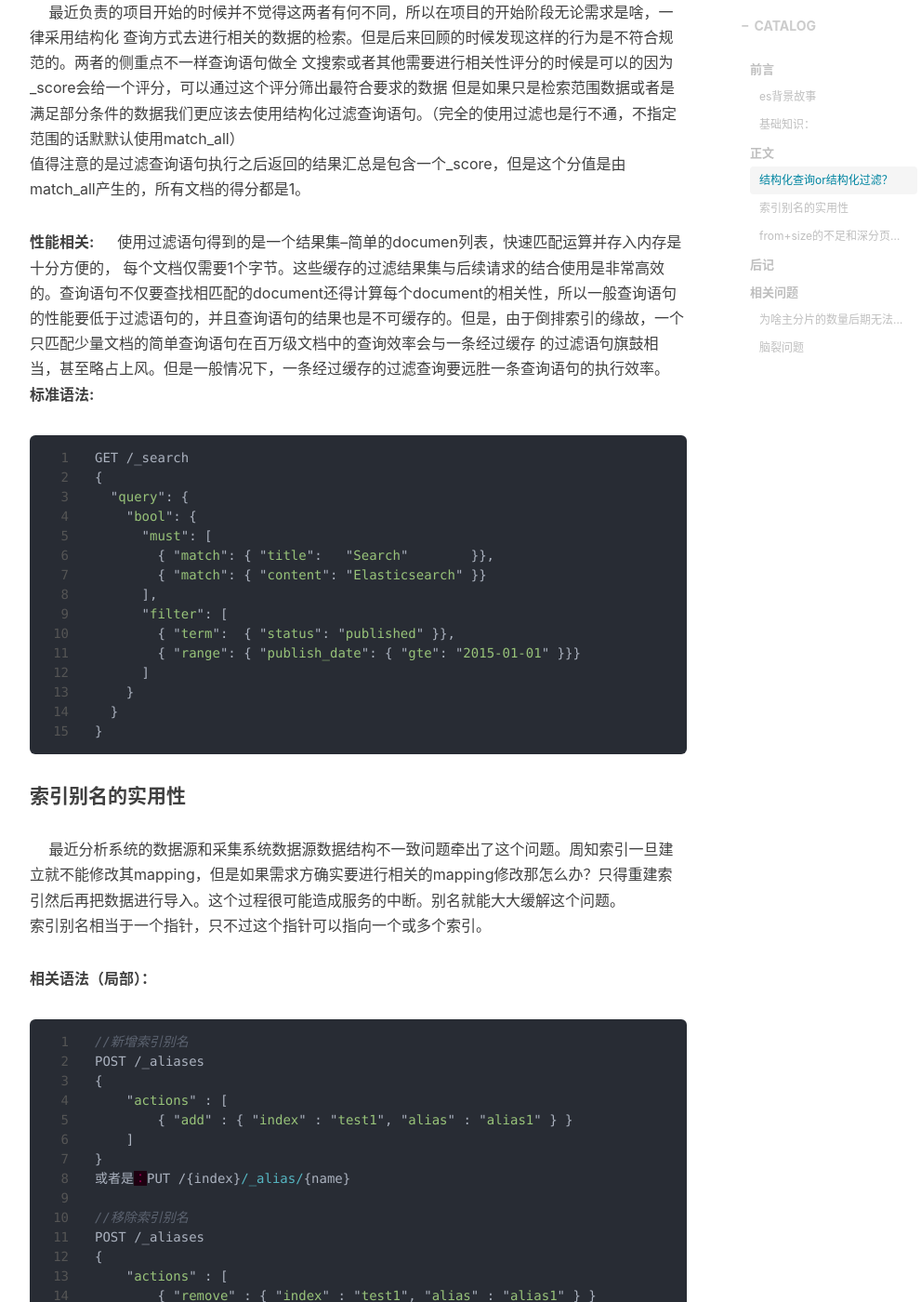
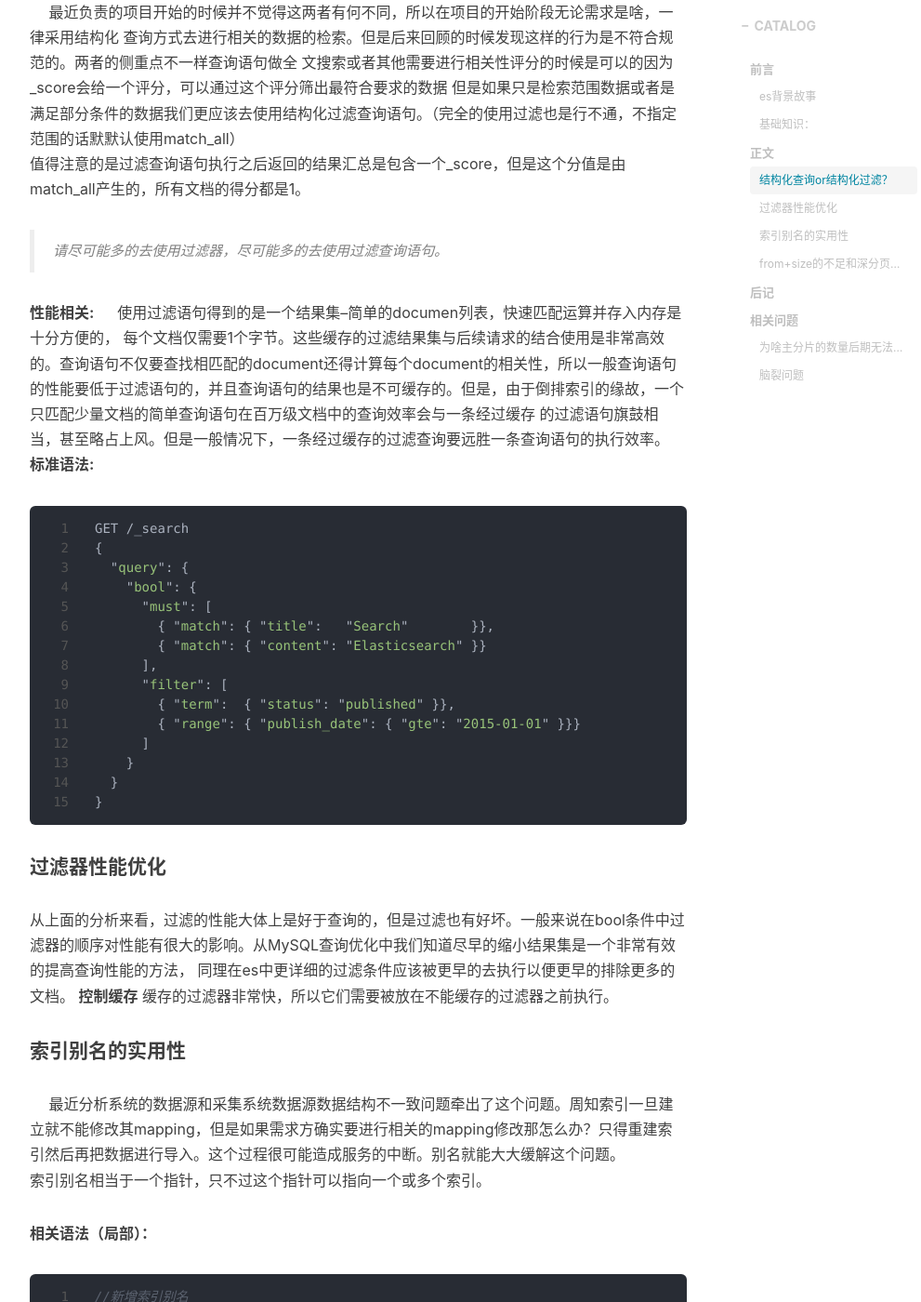
Before and after one commit to WantUzZ/wantuBlog, a Jekyll site: the page built from _posts/2018-10-17-elasticSearchQuery.md, in a window 1280 px wide and 1400 px high, scrolled down 1493 px. Shown: the whole window at 93% size, without its empty margins (233-1224 px from the left). Built offline with Jekyll 4.4.1, drawn with Linux system fonts in a browser that asks for light colours; nearby versions of some CDN libraries; comment, search, counter and statistics services are not loaded.

Commit message:
es内容补充2

````diff
--- a/_posts/2018-10-17-elasticSearchQuery.md
+++ b/_posts/2018-10-17-elasticSearchQuery.md
@@ -36,6 +36,7 @@ tags:
 文搜索或者其他需要进行相关性评分的时候是可以的因为_score会给一个评分，可以通过这个评分筛出最符合要求的数据
 但是如果只是检索范围数据或者是满足部分条件的数据我们更应该去使用结构化过滤查询语句。（完全的使用过滤也是行不通，不指定范围的话默默认使用match_all）<br>
 值得注意的是过滤查询语句执行之后返回的结果汇总是包含一个_score，但是这个分值是由match_all产生的，所有文档的得分都是1。
+> 请尽可能多的去使用过滤器，尽可能多的去使用过滤查询语句。
 
 **性能相关:**
  &nbsp;&#8195;使用过滤语句得到的是一个结果集--简单的documen列表，快速匹配运算并存入内存是十分方便的， 每个文档仅需要1个字节。这些缓存的过滤结果集与后续请求的结合使用是非常高效的。查询语句不仅要查找相匹配的document还得计算每个document的相关性，所以一般查询语句的性能要低于过滤语句的，并且查询语句的结果也是不可缓存的。但是，由于倒排索引的缘故，一个只匹配少量文档的简单查询语句在百万级文档中的查询效率会与一条经过缓存 的过滤语句旗鼓相当，甚至略占上风。但是一般情况下，一条经过缓存的过滤查询要远胜一条查询语句的执行效率。
@@ -57,6 +58,12 @@ GET /_search
   }
 }
 ```
+#### 过滤器性能优化
+从上面的分析来看，过滤的性能大体上是好于查询的，但是过滤也有好坏。一般来说在bool条件中过滤器的顺序对性能有很大的影响。从MySQL查询优化中我们知道尽早的缩小结果集是一个非常有效的提高查询性能的方法，
+同理在es中更详细的过滤条件应该被更早的去执行以便更早的排除更多的文档。
+**控制缓存**
+缓存的过滤器非常快，所以它们需要被放在不能缓存的过滤器之前执行。
+
 
 #### 索引别名的实用性
 &nbsp;&#8195;最近分析系统的数据源和采集系统数据源数据结构不一致问题牵出了这个问题。周知索引一旦建立就不能修改其mapping，但是如果需求方确实要进行相关的mapping修改那怎么办？只得重建索引然后再把数据进行导入。这个过程很可能造成服务的中断。别名就能大大缓解这个问题。<br>
````
